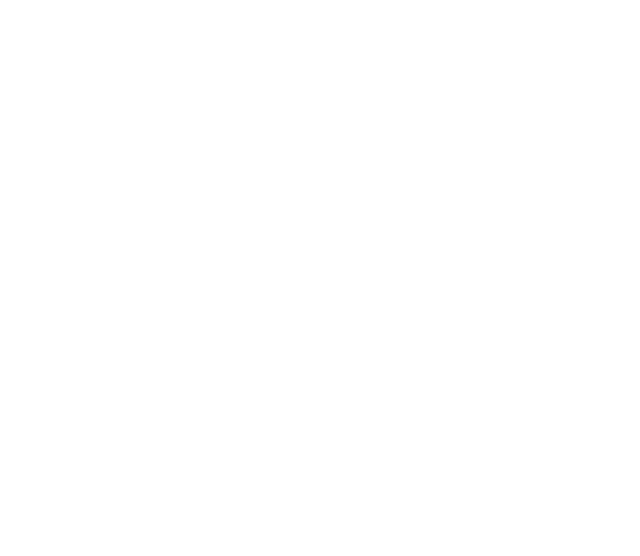
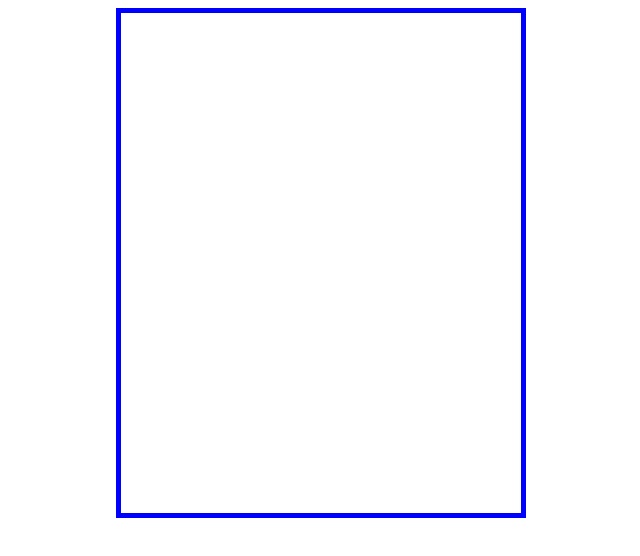
Before and after one commit to revou-fundamental-course/8-jan-24-aisyah683, a plain HTML site: page index.html in a window 1280 px wide. Shown: the whole page, without its empty margins (319-959 px from the left). Drawn offline with Linux system fonts and the light colour scheme.

Commit message:
second push

```diff
--- a/index.html
+++ b/index.html
@@ -3,7 +3,10 @@
   <head>
     <meta charset="UTF-8" />
     <meta name="viewport" content="width=device-width, initial-scale=1.0" />
-    <title>Document</title>
+    <title>Luas dan Keliling</title>
+    <link rel="stylesheet" href="style.css" />
   </head>
-  <body></body>
+  <body>
+    <div class="main"></div>
+  </body>
 </html>
--- a/style.css
+++ b/style.css
@@ -1 +1,6 @@
-/* untuk tes git */
+.main {
+  margin: auto;
+  width: 400px;
+  height: 500px;
+  border: 5px solid blue;
+}
```
